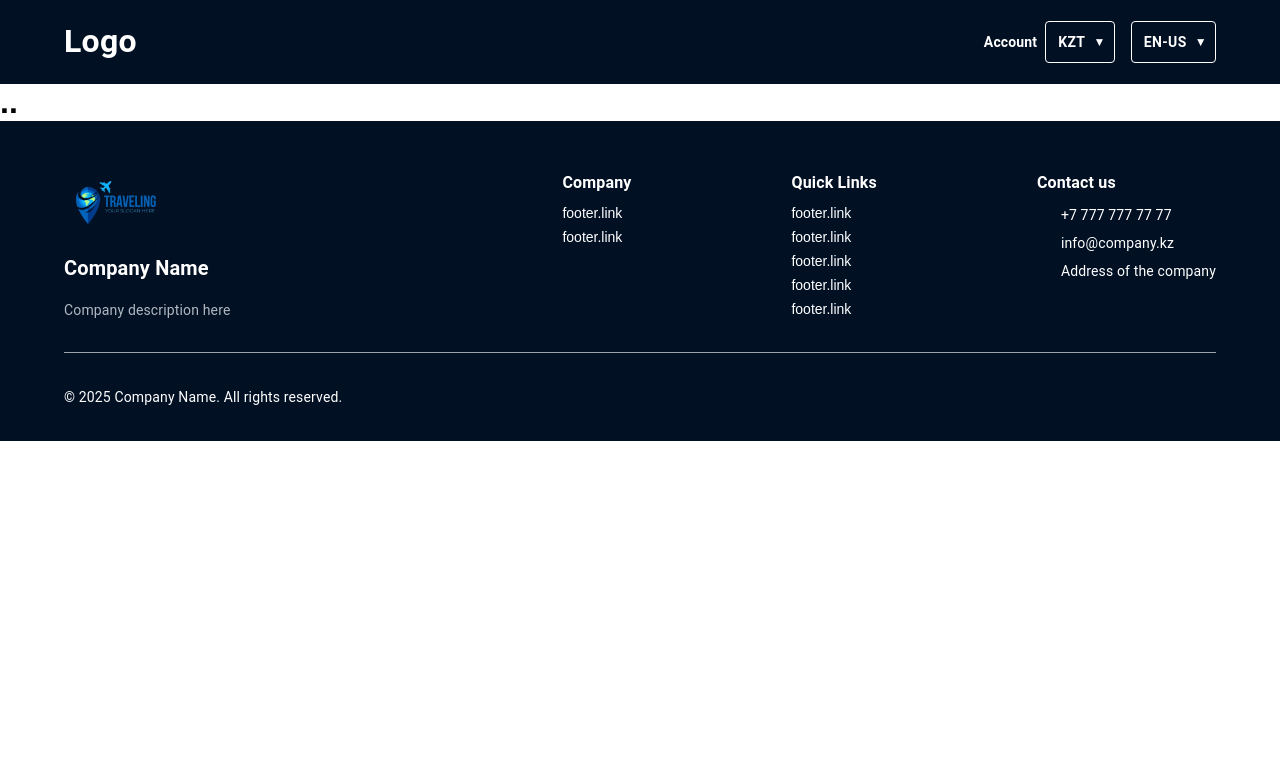
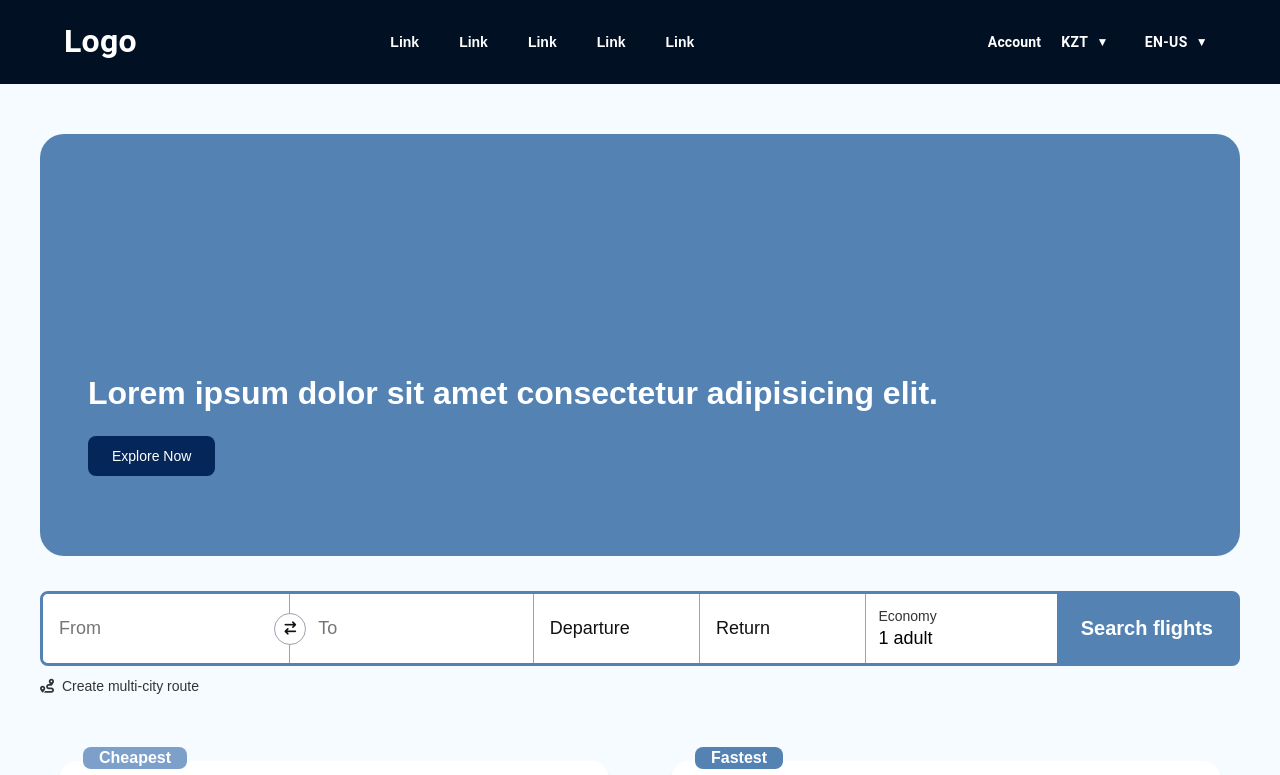
Before and after one commit to nurlyybekovva/Practice_MNPartners, a React (Vite) app: page / in a window 1280 px wide. Shown: the top 775 px of the page. Built offline with nearby package versions, Linux system fonts and the light colour scheme; some icons are missing.

Commit message:
Resolve merge conflicts

```diff
--- a/src/App.jsx
+++ b/src/App.jsx
@@ -10,9 +10,8 @@ const App = () => {
   return (
     <div className='container'>
       <Navbar />
-      <div>
-        <h1>..</h1>
-      </div>
+      <MainHero />
+      <Price />
       <Footer />
     </div>
   )
--- a/src/components/DropdownCurrency.jsx
+++ b/src/components/DropdownCurrency.jsx
@@ -54,7 +54,7 @@ const DropdownCurrency = () => {
       {/* Currency Menu */}
       <Box>
         <Button
-          variant="outlined"
+          variant="none"
           color="inherit"
           onClick={handleCurrencyClick}
           sx={{
@@ -96,7 +96,7 @@ const DropdownCurrency = () => {
       {/* Language Menu */}
       <Box>
         <Button
-          variant="outlined"
+          variant="none"
           color="inherit"
           onClick={handleLangClick}
           sx={{
--- a/src/components/Footer.jsx
+++ b/src/components/Footer.jsx
@@ -42,7 +42,7 @@ const Footer = () => {
             <Box sx={{ display: 'flex', flexDirection: 'column', mb: 2 }}>
               <Box component="img" src={logo} alt="Logo" sx={{ width: 100, mb: 2 }} />
               <Typography variant="h6" sx={{ fontWeight: 700 }}>
-                Company Name
+                {t('footer.company')}
               </Typography>
             </Box>
             <Typography variant="body2" sx={{ color: '#b0b8c1' }}>
--- a/src/components/Navbar.jsx
+++ b/src/components/Navbar.jsx
@@ -12,6 +12,7 @@ const navLinks = [
   { labelKey: 'navbar.link4', href: '#' },
   { labelKey: 'navbar.link5', href: '#' },
 ]
+
 
 const Navbar = () => {
   const { t } = useTranslation()
@@ -48,7 +49,7 @@ const Navbar = () => {
                 href={link.href}
                 sx={{ fontSize: '14px', fontWeight: 600, color: '#021024' }}
               >
-                {t(link.labelKey)}
+                {t('navbar.link')}
               </MenuItem>
             ))}
           </Menu>
@@ -81,7 +82,7 @@ const Navbar = () => {
                 '&:hover': { color: '#7DA0CA' },
               }}
             >
-              {t(Navbar.link)}
+              {t('navbar.link')}
             </Box>
           ))}
         </Box>
```
Also changed, not shown: package.json (+4 -4 lines), 1 other file (tests, documents, lock files or other folders).
